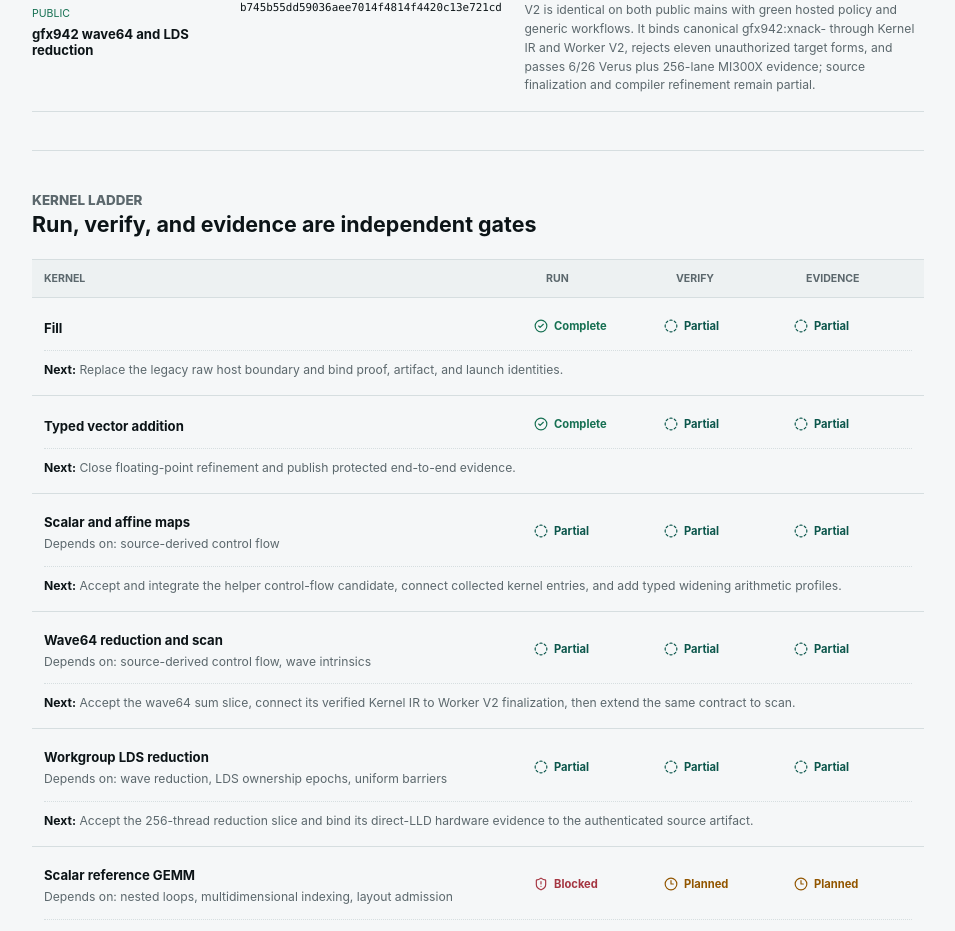
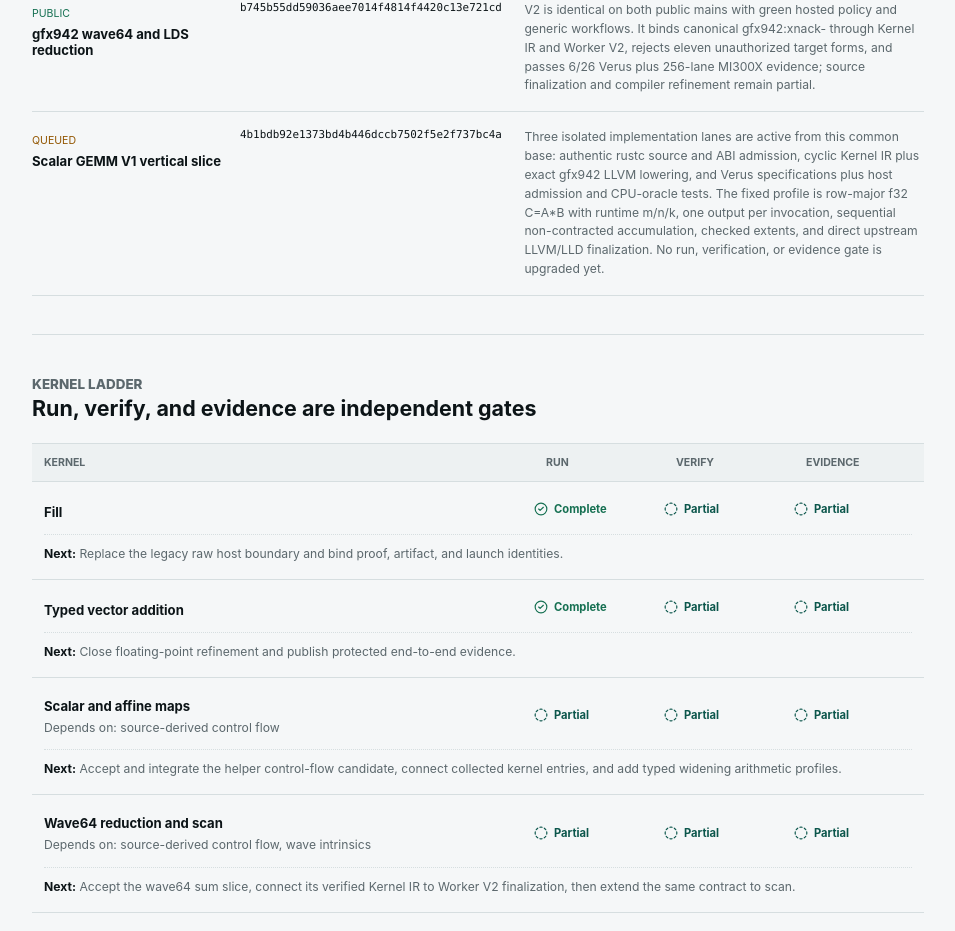
Before and after one commit to harsh-nod/fe2o3-kernels, a React (Vite) app: page /#/status in a window 1280 px wide. Shown: the part 1234-2165 px from the top of the page, without its empty margins (312-1267 px from the left). Built offline with nearby package versions, Linux system fonts and the light colour scheme.

Commit message:
Track scalar GEMM vertical slice

```diff
--- a/src/content/progress.ts
+++ b/src/content/progress.ts
@@ -80,6 +80,13 @@ export const developmentCheckpoints: DevelopmentCheckpoint[] = [
     detail:
       "V2 is identical on both public mains with green hosted policy and generic workflows. It binds canonical gfx942:xnack- through Kernel IR and Worker V2, rejects eleven unauthorized target forms, and passes 6/26 Verus plus 256-lane MI300X evidence; source finalization and compiler refinement remain partial.",
   },
+  {
+    name: "Scalar GEMM V1 vertical slice",
+    commit: "4b1bdb92e1373bd4b446dccb7502f5e2f737bc4a",
+    state: "queued",
+    detail:
+      "Three isolated implementation lanes are active from this common base: authentic rustc source and ABI admission, cyclic Kernel IR plus exact gfx942 LLVM lowering, and Verus specifications plus host admission and CPU-oracle tests. The fixed profile is row-major f32 C=A*B with runtime m/n/k, one output per invocation, sequential non-contracted accumulation, checked extents, and direct upstream LLVM/LLD finalization. No run, verification, or evidence gate is upgraded yet.",
+  },
 ];
 
 export const kernelProgress: KernelProgress[] = [
@@ -135,7 +142,7 @@ export const kernelProgress: KernelProgress[] = [
     verify: "planned",
     evidence: "planned",
     dependsOn: ["nested loops", "multidimensional indexing", "layout admission"],
-    next: "Complete executable loops, helpers, edge predicates, and checked matrix indexing.",
+    next: "Integrate and independently review the active frontend, Kernel IR/lowering, and Verus/runtime lanes, then produce direct-LLVM/LLD HSACO and guarded MI300X evidence.",
   },
   {
     id: "tiled-gemm",
```
Also changed, not shown: 1 other file (tests, documents, lock files or other folders).
